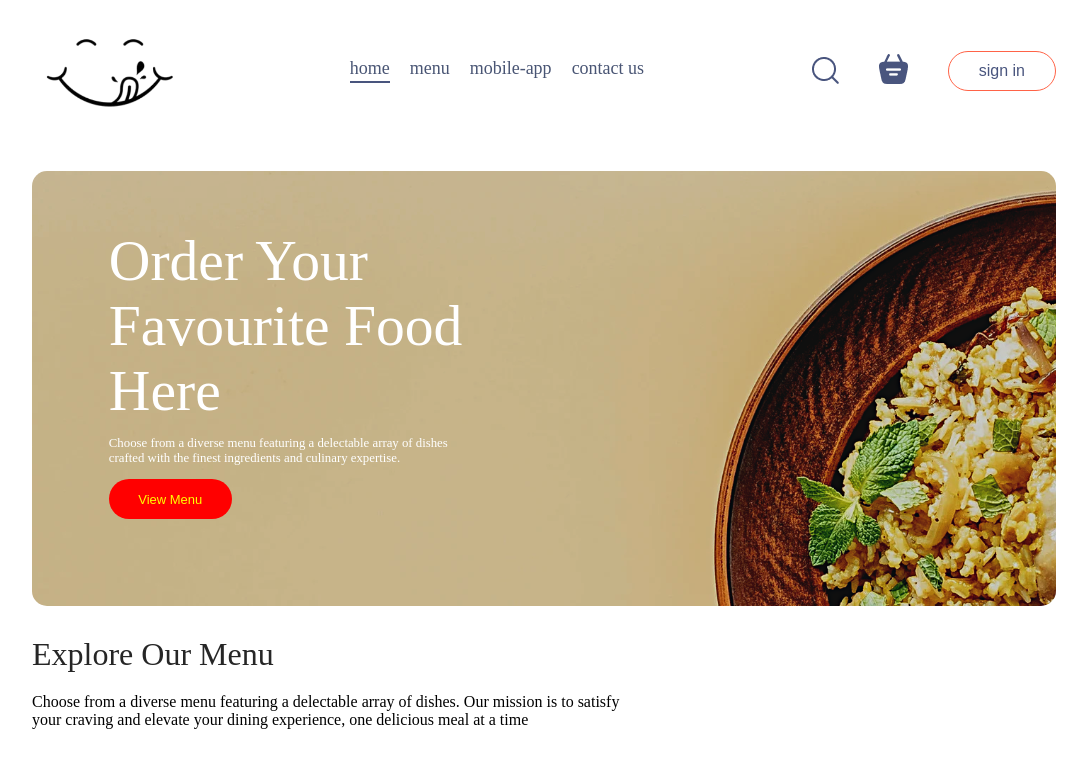
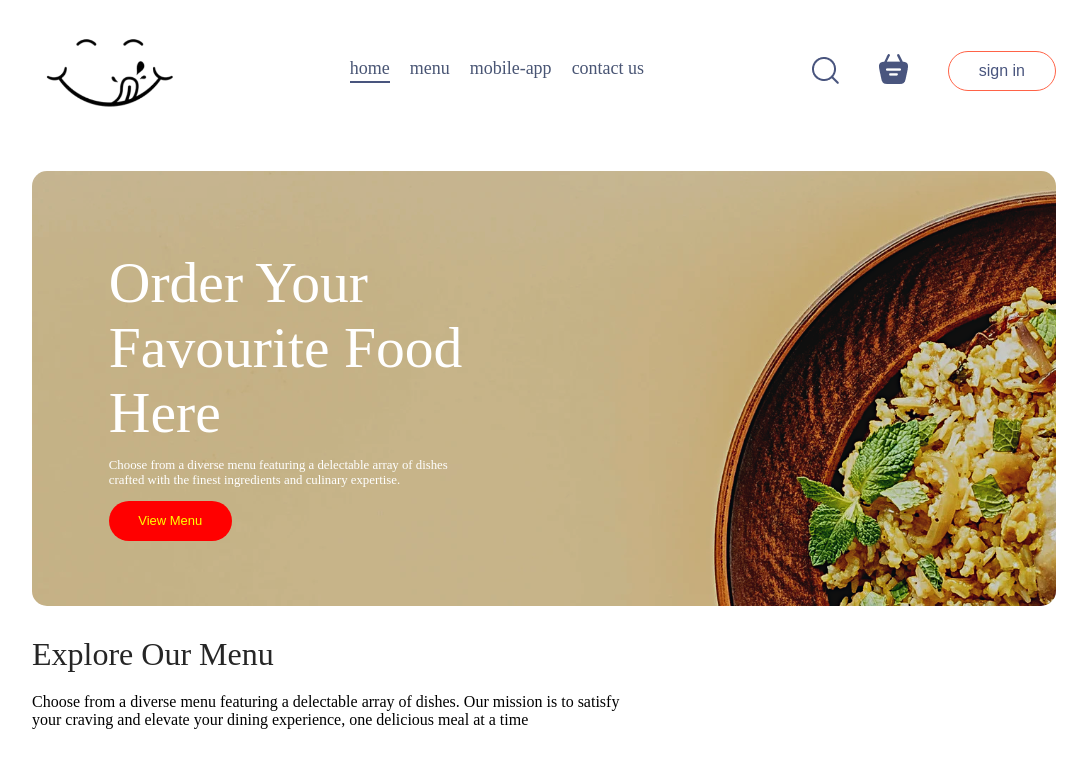
Before and after one commit to jeet-mahapatra/Food-Delivery-App-FullStack, a React (Vite) app in the folder Frontend/: page / in a window 1280 px wide. Shown: the top 767 px of the page, without its empty margins (96-1183 px from the left). Built offline with nearby package versions, Linux system fonts and the light colour scheme; no server answers.

Commit message:
Adjust header position by changing bottom margin from 20% to 15%

```diff
--- a/Frontend/src/components/Header/Header.css
+++ b/Frontend/src/components/Header/Header.css
@@ -13,7 +13,7 @@
     align-items: start;
     gap: 1.5 vw;
     max-width: 35%;
-    bottom: 20%;
+    bottom: 15%;
     left: 6vw;
     animation: fadeIn 3s;
     color:blue;
```
